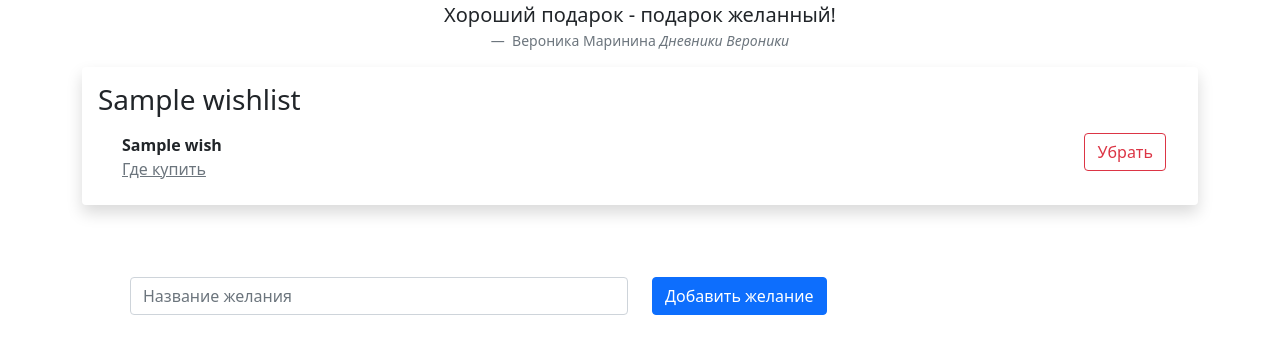
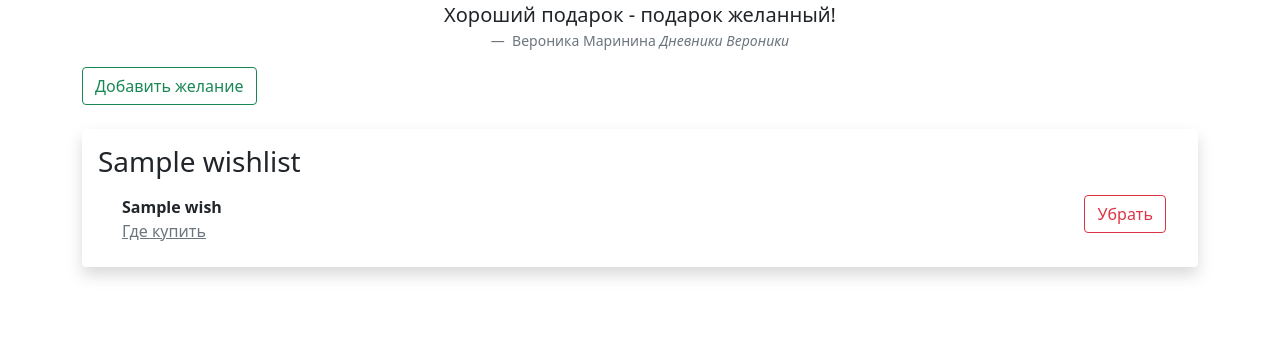
Before and after one commit to VrHb/wishlist-service, a Django app: template wishlists/templates/wishlist.html in a window 1280 px wide. Shown: the part 56-410 px from the top of the page. Run offline with Django 4.2, Linux system fonts and the light colour scheme; tables that the repository leaves empty hold one stand-in row (values such as "Sample post"); the template is opened without the code that fills it: values that come from a table or form of the project are taken from there, most other values are stand-ins (such as "Sample title", 1, 10 or a date in 2020); parts of the project's set-up code (start-up, migrations or seed data) failed here and were passed over; some libraries are stand-ins or nearby versions.

Commit message:
Added bootstrap modal window for add wish

```diff
--- a/wishlists/templates/wishlist.html
+++ b/wishlists/templates/wishlist.html
@@ -3,7 +3,10 @@
 {% load static %}
 
 {% block content %}
-<div class="list-group list-group-flush shadow p-3 mb-5 bg-body-tertiary rounded">
+  <button type="button" class="btn btn-outline-success mb-4" data-bs-toggle="modal" data-bs-target="#staticBackdrop">
+  Добавить желание
+</button>
+<div class="list-group list-group-flush shadow p-3 mb-4 bg-body-tertiary rounded">
   <h3>{{ wishlist }}</h3>
   {% for wish in wishes %}
    <li class="list-group-item d-flex justify-content-between align-items-start">
@@ -19,16 +22,32 @@
   </li>
   {%  endfor %}
 </div>
-</br>
-<div class="container px-5">
-<form class="row" method="POST">
-  {% csrf_token %}
-  <div class="col">
-    <input type="Желание" class="form-control" name="wish" placeholder="Название желания">
+
+  <!-- Modal -->
+<div class="modal fade" id="staticBackdrop" data-bs-backdrop="static" data-bs-keyboard="false" tabindex="-1" aria-labelledby="staticBackdropLabel" aria-hidden="true">
+  <div class="modal-dialog">
+    <div class="modal-content">
+      <div class="modal-header">
+        <h5 class="modal-title" id="staticBackdropLabel">Добавить желание</h5>
+        <button type="button" class="btn-close" data-bs-dismiss="modal" aria-label="Close"></button>
+      </div>
+      <form method="POST">
+        {% csrf_token %}
+      <div class="modal-body">
+        <div class="container">
+            <div class="col">
+              <input type="wish-title" class="form-control mb-2" name="wish" placeholder="Название желания">
+              <input type="wish-link" class="form-control mb-2" name="link" placeholder="Ссылка">
+              <input type="wish-price" class="form-control mb-2" name="price" placeholder="Цена">
+            </div>
+        </div>
+      </div>
+      <div class="modal-footer">
+        <button type="button" class="btn btn-outline-secondary" data-bs-dismiss="modal">Отмена</button>
+        <button type="submit" class="btn btn-outline-success">Добавить</button>
+      </div>
+      </form>
+    </div>
   </div>
-  <div class="col">
-    <button type="submit" class="btn btn-primary mb-3">Добавить желание</button>
-  </div>
-</form>
 </div>
 {% endblock %}
```
Also changed, not shown: wishlists/templates/index.html (+9 -11 lines).
